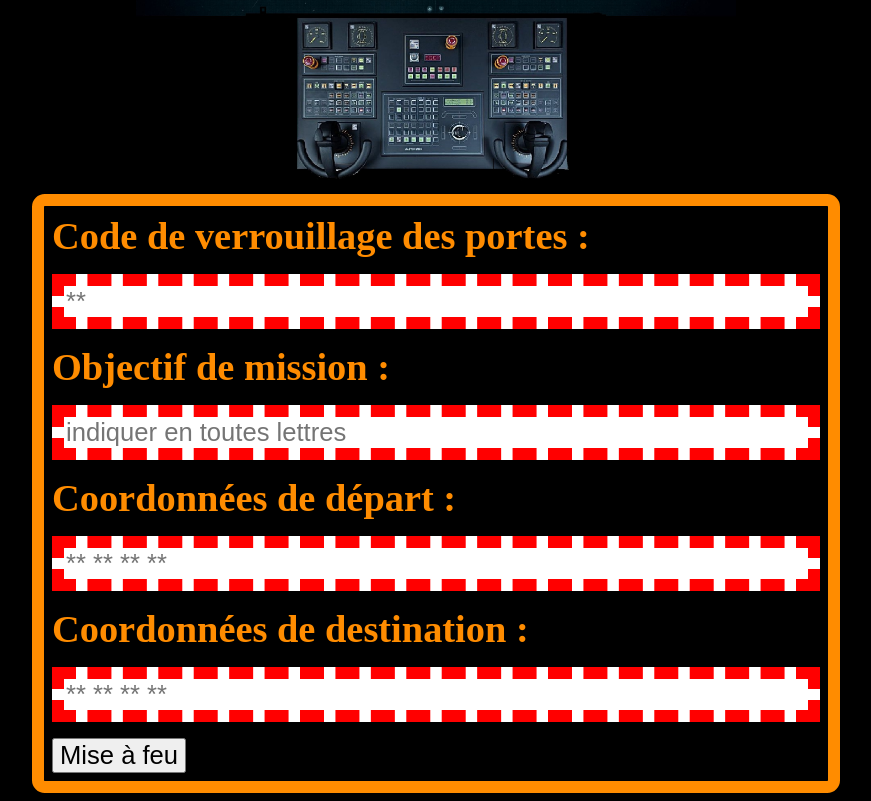
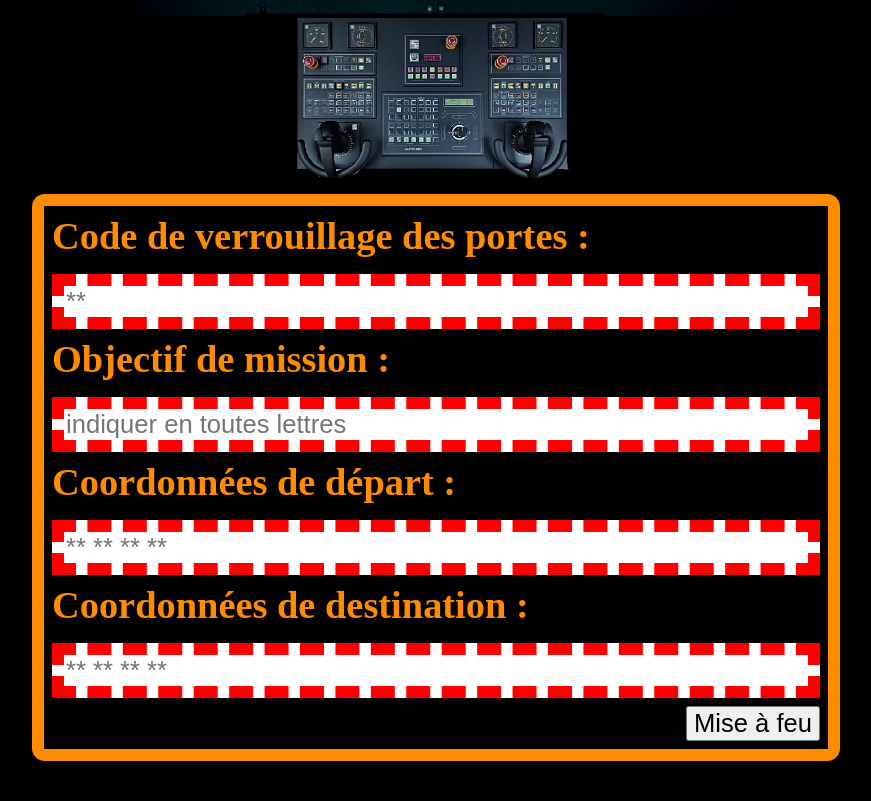
Before and after one commit to lkerourio/Escapes, a plain HTML site: page escape1/escape1-2.html in a window 1280 px wide. Shown: the part 368-1169 px from the top of the page, without its empty margins (204-1075 px from the left). After the commit the page ends 1137 px from the top, so only its background shows below. Drawn offline with Linux system fonts and the light colour scheme.

Commit message:
more ...

```diff
--- a/escape1/escape1-2.html
+++ b/escape1/escape1-2.html
@@ -17,7 +17,7 @@
         }
 
         form div+div {
-            margin-top: 1em;
+            margin-top: 1vh;
         }
 
         label {
@@ -59,9 +59,9 @@ Par défaut, les textareas ont une police monospace */
         }
 
         button {
-            /* Cette marge supplémentaire représente grosso modo le même espace que celui
-entre les étiquettes et les champs texte */
-            margin-left: auto;
+            display:      block;
+            margin-left:  auto;
+            margin-right: 0;
             font: 2vw sans-serif;
         }
 
@@ -121,7 +121,7 @@ entre les étiquettes et les champs texte */
             <input id="arrivee" name="codearrivee" required pattern="15 11 08 03|15110803" placeholder="** ** ** **">
         </div>
 
-        <div class="button">
+        <div>
             <button type="submit">Mise à feu</button>
         </div>
 
```
